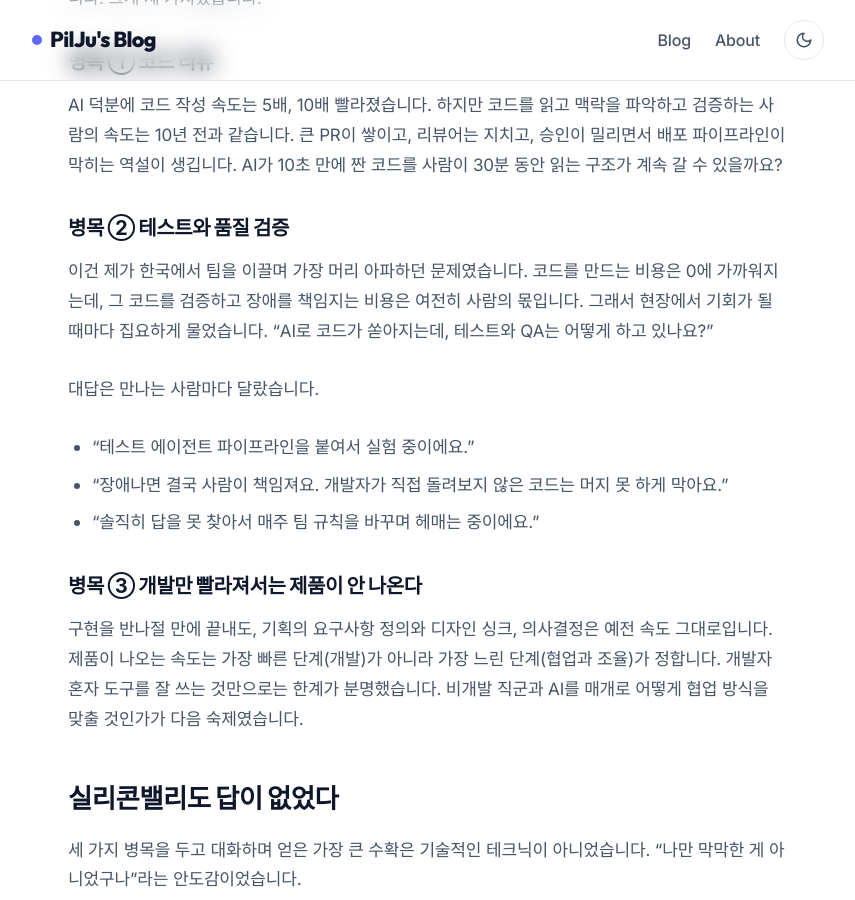
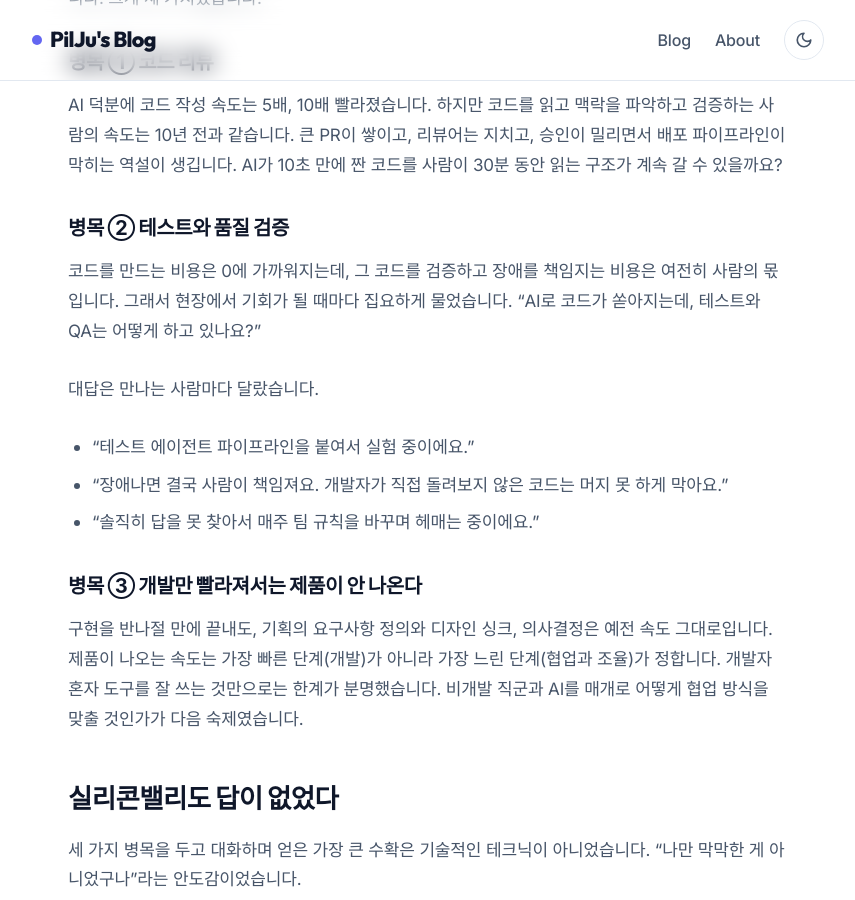
Before and after one commit to Veronikapj/veronikapj.github.io, a Jekyll site: the page built from _posts/2026-10-03-three-years-of-mountain-view.md, in a window 1280 px wide and 900 px high, scrolled down 4425 px. Shown: the whole window, without its empty margins (212-1067 px from the left). Built offline with Jekyll 4.4.1, drawn with Linux system fonts in a browser that asks for light colours.

Commit message:
Update 2026-10-03-three-years-of-mountain-view.md

```diff
--- a/_posts/2026-10-03-three-years-of-mountain-view.md
+++ b/_posts/2026-10-03-three-years-of-mountain-view.md
@@ -100,7 +100,7 @@ AI 덕분에 코드 작성 속도는 5배, 10배 빨라졌습니다. 하지만
 
 ### 병목 ② 테스트와 품질 검증
 
-이건 제가 한국에서 팀을 이끌며 가장 머리 아파하던 문제였습니다. 코드를 만드는 비용은 0에 가까워지는데, 그 코드를 검증하고 장애를 책임지는 비용은 여전히 사람의 몫입니다. 그래서 현장에서 기회가 될 때마다 집요하게 물었습니다. "AI로 코드가 쏟아지는데, 테스트와 QA는 어떻게 하고 있나요?"
+코드를 만드는 비용은 0에 가까워지는데, 그 코드를 검증하고 장애를 책임지는 비용은 여전히 사람의 몫입니다. 그래서 현장에서 기회가 될 때마다 집요하게 물었습니다. "AI로 코드가 쏟아지는데, 테스트와 QA는 어떻게 하고 있나요?"
 
 대답은 만나는 사람마다 달랐습니다.
 
```
